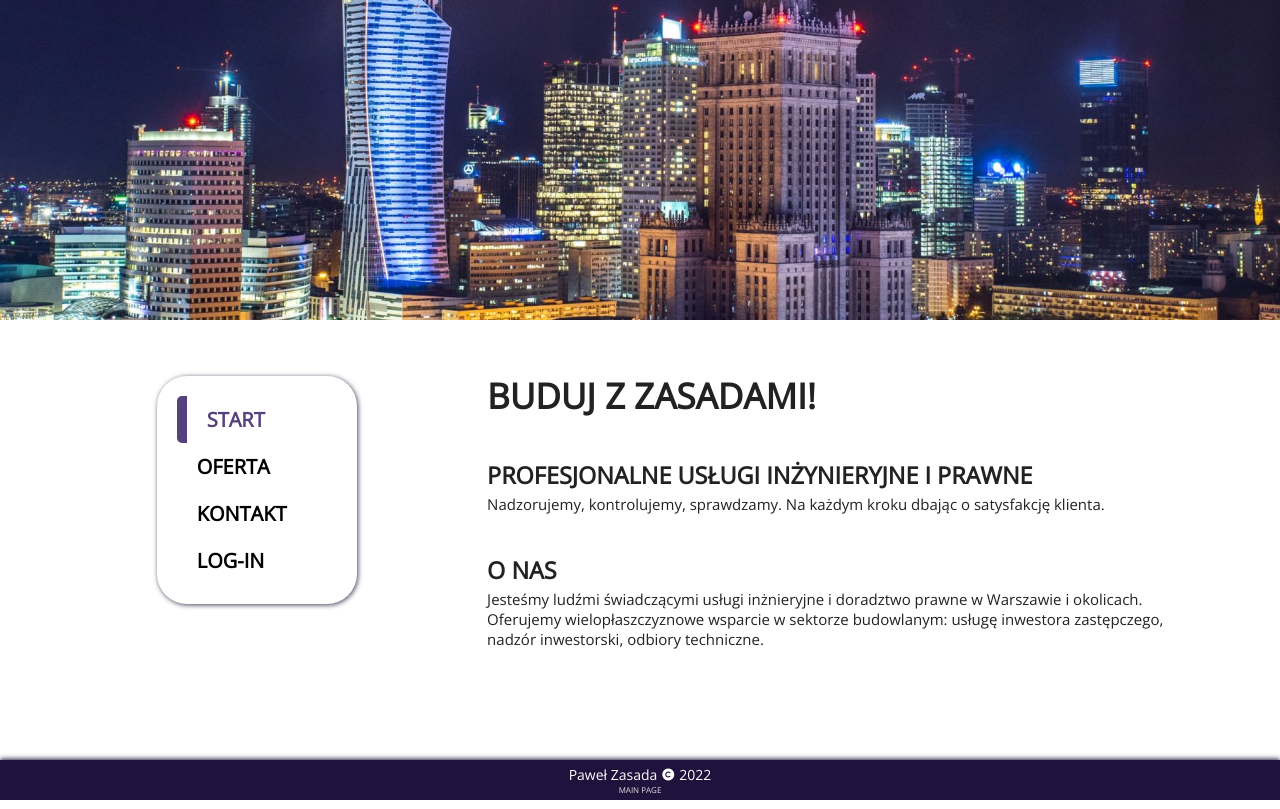
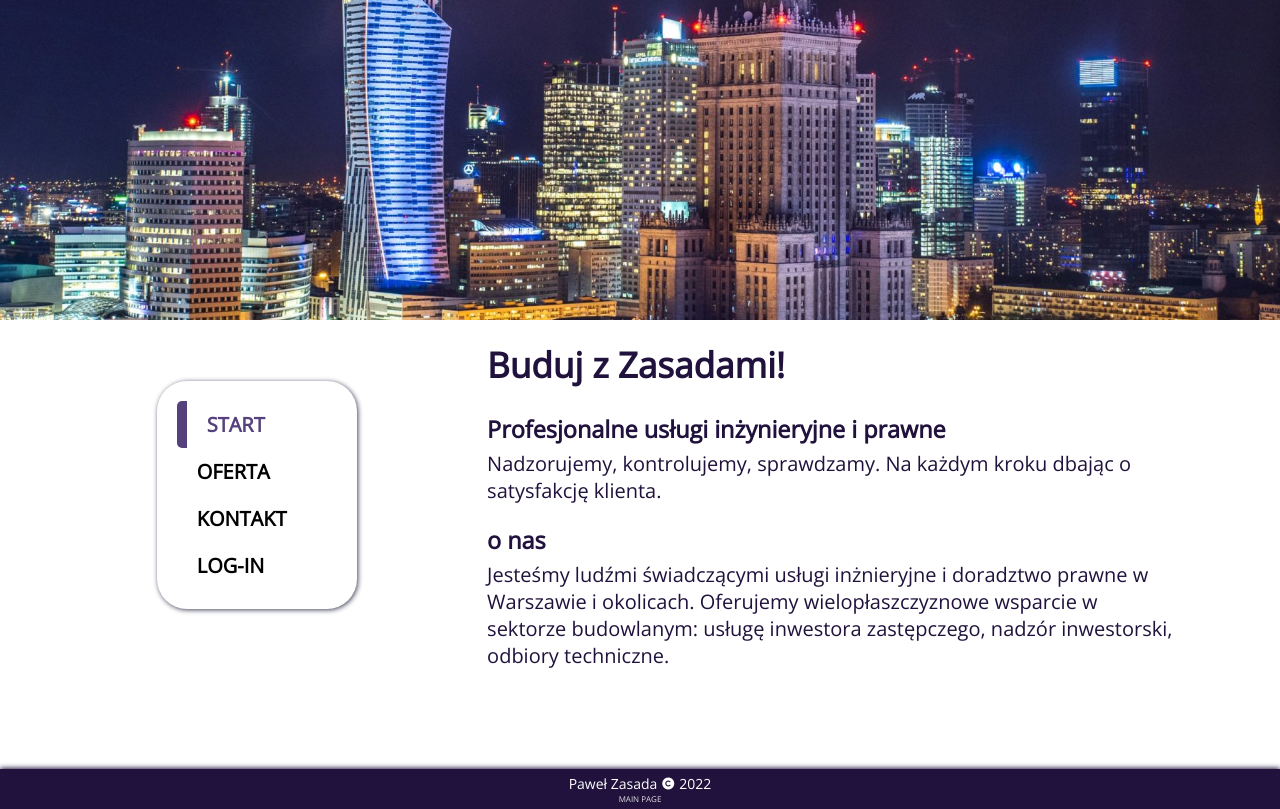
Before and after one commit to Zasada94/buduj-z-zasadami, a React (Create React App) app: page / in a window 1280 px wide. Built offline with nearby package versions, Linux system fonts and the light colour scheme.

Commit message:
main page and offer page rework

```diff
--- a/src/components/Article.js
+++ b/src/components/Article.js
@@ -1,24 +1,13 @@
 import React from "react";
+import "../styles/Article.css";
 
 const Article = ({ title, author, text }) => {
-  const styles = {
-    marginTop: 40,
-  };
-
-  return (
-    <article style={styles}>
-      <h3
-        style={{
-          marginBottom: 3,
-          textTransform: "uppercase",
-        }}
-      >
-        {title}
-      </h3>
-
-      <p style={{ fontSize: 15 }}>{text}</p>
-    </article>
-  );
+	return (
+		<article>
+			<h3>{title}</h3>
+			<p>{text}</p>
+		</article>
+	);
 };
 
 export default Article;
--- a/src/components/Product.js
+++ b/src/components/Product.js
@@ -1,11 +1,12 @@
 import React from "react";
+import "../styles/Products.css";
 
 const Product = ({ id, text }) => {
 	if (id === "Inwestor zastępczy") {
 		return (
 			<article className="product">
 				<h1> {id}</h1>
-        <p style={{ fontSize: 15, padding: 20 }}>
+				<p>
 					Skorzystaj z usługi inwestora zastępczego co pozwoli Ci zaoszczędzić
 					nie tyle pieniądze ale również czas i nerwy.
 				</p>
@@ -15,7 +16,7 @@ const Product = ({ id, text }) => {
 		return (
 			<article className="product">
 				<h1> {id}</h1>
-        <p style={{ fontSize: 15, padding: 20 }}>
+				<p>
 					Nasz inspektor nadzoru inwestorskiego dopilnuje Twoich interesów oraz
 					tego, że prawidłowo zrealizujesz projekt.
 				</p>
@@ -25,7 +26,7 @@ const Product = ({ id, text }) => {
 		return (
 			<article className="product">
 				<h1> {id}</h1>
-        <p style={{ fontSize: 15, padding: 20 }}>
+				<p>
 					Upewnij się przy pomocy profesjonalistów, że Twoje nowe wymarzone
 					mieszkanie lub dom zostały poprawnie wykonane.
 				</p>
@@ -35,7 +36,7 @@ const Product = ({ id, text }) => {
 		return (
 			<article className="product">
 				<h1> {id}</h1>
-        <p style={{ fontSize: 15, padding: 20 }}>
+				<p>
 					Skorzystaj z wieloletniego doświadczenia w realizacji inwestycji
 					budowlanych przez naszego prawnika.
 				</p>
--- a/src/pages/HomePage.js
+++ b/src/pages/HomePage.js
@@ -4,7 +4,7 @@ import Article from "../components/Article";
 const articles = [
   {
     id: 1,
-    title: "Buduj z zasadami!",
+    title: "Buduj z Zasadami!",
     author: "Paweł Zasada",
   },
   {
--- a/src/pages/ProductListPage.js
+++ b/src/pages/ProductListPage.js
@@ -1,6 +1,6 @@
 import React from "react";
 import { Link } from "react-router-dom";
-import "../styles/ProductListPage.css";
+import "../styles/Products.css";
 
 const products = [
 	{
--- a/src/styles/App.css
+++ b/src/styles/App.css
@@ -16,6 +16,7 @@ main {
 	margin: 0 0 100px 55px;
 	width: 90%;
 	max-width: 1200px;
+	overflow: hidden;
 }
 .blog {
 	width: 80%;
@@ -23,6 +24,10 @@ main {
 
 article:nth-child(1) {
 	font-size: 30px;
+}
+
+h3 {
+	text-transform: none;
 }
 
 @media (min-width: 720px) {
--- /dev/null
+++ b/src/styles/Article.css
@@ -0,0 +1,10 @@
+article {
+	color: #20123c;
+	margin-top: 20px;
+	display: flex;
+	flex-direction: column;
+}
+
+article:nth-child(n) h3 {
+	margin-bottom: 5px;
+}
--- a/src/styles/ProductListPage.css
+++ /dev/null
@@ -1,20 +0,0 @@
-.products h2 {
-  margin-bottom: 20px;
-}
-
-.products ul {
-  list-style: square;
-  padding-left: 30px;
-}
-.products li {
-  margin-bottom: 20px;
-}
-.products a {
-  text-decoration: none;
-  color: #333;
-}
-
-.products a:hover {
-  text-decoration: underline;
-  color: black;
-}
--- /dev/null
+++ b/src/styles/Products.css
@@ -0,0 +1,52 @@
+.products h2 {
+	margin-bottom: 20px;
+}
+
+.products ul {
+	list-style: none;
+}
+.products li {
+	margin-bottom: 20px;
+	max-width: 300px;
+	text-align: center;
+}
+.products a {
+	display: inline-block;
+	width: 100%;
+	height: 100%;
+	text-decoration: none;
+	color: #20123c;
+	padding: 2% 3%;
+	transition: 0.5s;
+	border-radius: 20px;
+	border: 2px solid #20123c;
+	background-color: #e7e2df;
+}
+
+.products a:hover {
+	color: white;
+	background-color: #4a326c;
+	border-color: #bdb6c6;
+}
+.product {
+	display: flex;
+}
+
+.blog a {
+	display: inline-block;
+	width: 100%;
+	height: 100%;
+	text-decoration: none;
+	color: #20123c;
+	padding: 2% 3%;
+	transition: 0.5s;
+	border-radius: 20px;
+	border: 2px solid #20123c;
+	background-color: #e7e2df;
+}
+
+.blog a:hover {
+	color: white;
+	background-color: #4a326c;
+	border-color: #bdb6c6;
+}
```
Lines whose indentation alone changed are shown as unchanged.
